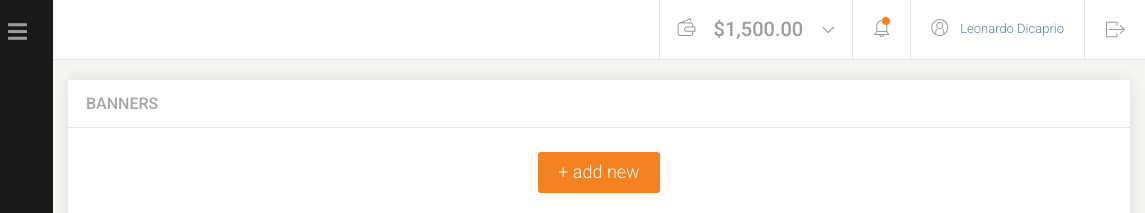
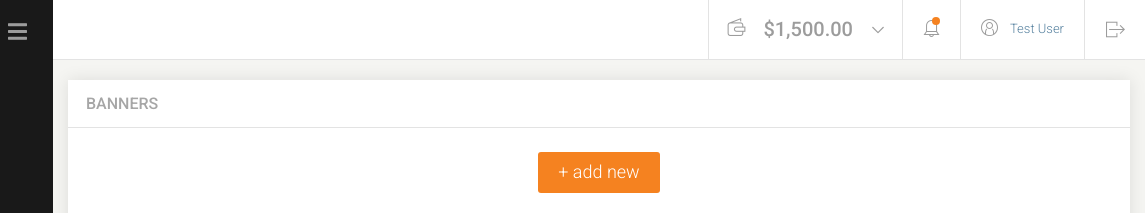
Before and after one commit to PawelZurawka/Admin-Panel, a website: page banners.html in a window 1280 px wide. Shown: the top 213 px of the page, 135-1280 px from the left. Drawn offline with nearby package versions, Linux system fonts and the light colour scheme.

Commit message:
Change user name

```diff
--- a/banners.html
+++ b/banners.html
@@ -83,7 +83,7 @@
             <li class="header__profile">
                 <a href="#loginModal" class="header__profile-button header__button open-modal-btn">
                     <i class="icon icon-profile header__profile-icon"></i>
-                    <span class="header__profile-name link--small">leonardo dicaprio</span>
+                    <span class="header__profile-name link--small">Test User</span>
                 </a>
             </li>
             <li class="header__quit">
```
Also changed, not shown: docs/banners.html (+1 -1 lines), docs/index.html (+1 -1 lines), docs/links.html (+1 -1 lines), docs/personal_data.html (+1 -1 lines), index.html (+1 -1 lines), links.html (+1 -1 lines), personal_data.html (+1 -1 lines).
